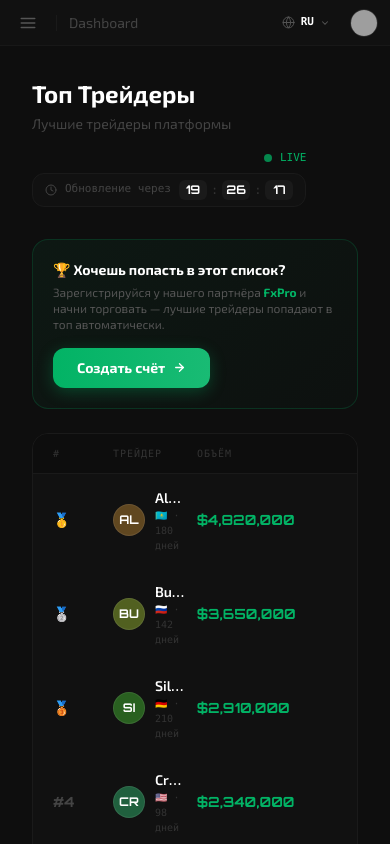
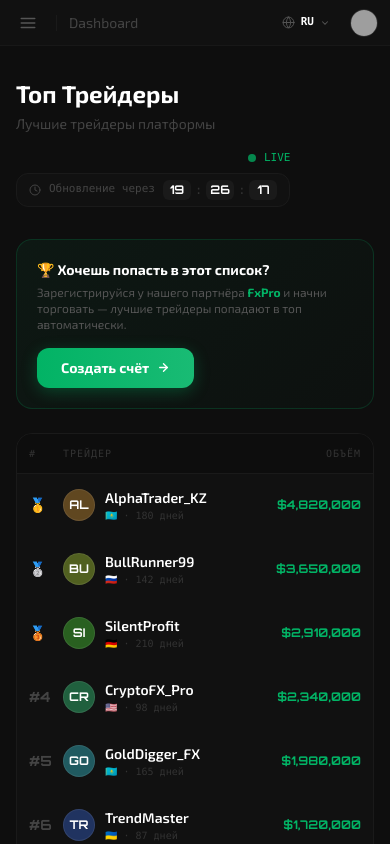
Before and after one commit to qryptobro/rbhood, a Next.js app: page /dashboard/traders in a window 390 px wide. Built offline with nearby package versions, Linux system fonts and the light colour scheme; grey boxes are pictures that could not be loaded.

Commit message:
fix: mobile traders table — name fully visible (auto volume col, narrower rank, less padding); desktop untouched via md: prefixes

```diff
--- a/app/dashboard/traders/page.tsx
+++ b/app/dashboard/traders/page.tsx
@@ -63,7 +63,7 @@ export default function TradersPage() {
   const [showAll, setShowAll] = useState(false);
   const visible = showAll ? TRADERS : TRADERS.slice(0, PAGE_SIZE);
   return (
-    <div className="px-8 py-8 max-w-4xl mx-auto">
+    <div className="px-4 md:px-8 py-8 max-w-4xl mx-auto">
       {/* Header */}
       <div className="flex items-start justify-between gap-4 flex-wrap mb-8">
         <div>
@@ -112,7 +112,7 @@ export default function TradersPage() {
       {/* Table */}
       <div className="rounded-2xl border border-[#1a1a1a] overflow-hidden" style={{ background: "#111" }}>
         {/* Table header */}
-        <div className="grid grid-cols-[48px_1fr_140px] gap-3 px-5 py-3 border-b border-[#1a1a1a]"
+        <div className="grid grid-cols-[26px_1fr_auto] md:grid-cols-[48px_1fr_140px] gap-2 md:gap-3 px-3 md:px-5 py-3 border-b border-[#1a1a1a]"
           style={{ background: "#0d0d0d" }}>
           {["#", "Трейдер", "Объём"].map(h => (
             <div key={h} className="font-mono text-[10px] text-[#333] uppercase tracking-widest">{h}</div>
@@ -127,7 +127,7 @@ export default function TradersPage() {
               initial={{ opacity: 0, x: -8 }}
               animate={{ opacity: 1, x: 0 }}
               transition={{ duration: 0.25, delay: i * 0.04 }}
-              className="grid grid-cols-[48px_1fr_140px] gap-3 px-5 py-3.5 border-b border-[#111] hover:bg-[#141414] transition-colors items-center"
+              className="grid grid-cols-[26px_1fr_auto] md:grid-cols-[48px_1fr_140px] gap-2 md:gap-3 px-3 md:px-5 py-3.5 border-b border-[#111] hover:bg-[#141414] transition-colors items-center"
             >
               {/* Rank */}
               <div className="font-orbitron text-sm font-bold" style={{ color: rs.color }}>
@@ -142,12 +142,12 @@ export default function TradersPage() {
                 </div>
                 <div className="min-w-0">
                   <div className="font-exo text-sm font-semibold text-white truncate">{trader.name}</div>
-                  <div className="font-mono text-[10px] text-[#333]">{trader.country} · {trader.days} дней</div>
+                  <div className="font-mono text-[10px] text-[#333] whitespace-nowrap">{trader.country} · {trader.days} дней</div>
                 </div>
               </div>
 
               {/* Volume */}
-              <div className="font-orbitron text-sm font-bold" style={{ color: "#02B365" }}>{trader.volume}</div>
+              <div className="font-orbitron text-xs md:text-sm font-bold whitespace-nowrap text-right md:text-left" style={{ color: "#02B365" }}>{trader.volume}</div>
             </motion.div>
           );
         })}
```
